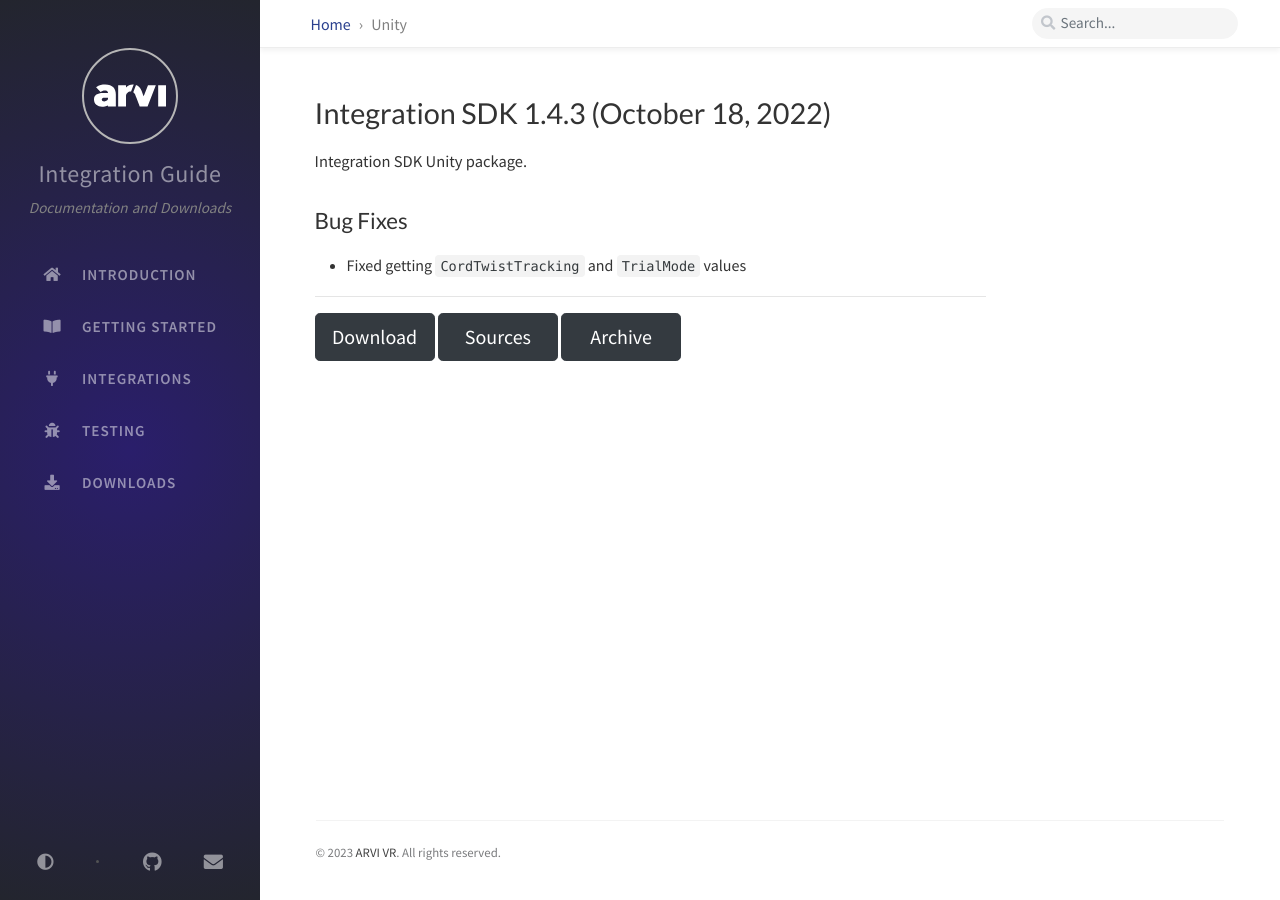
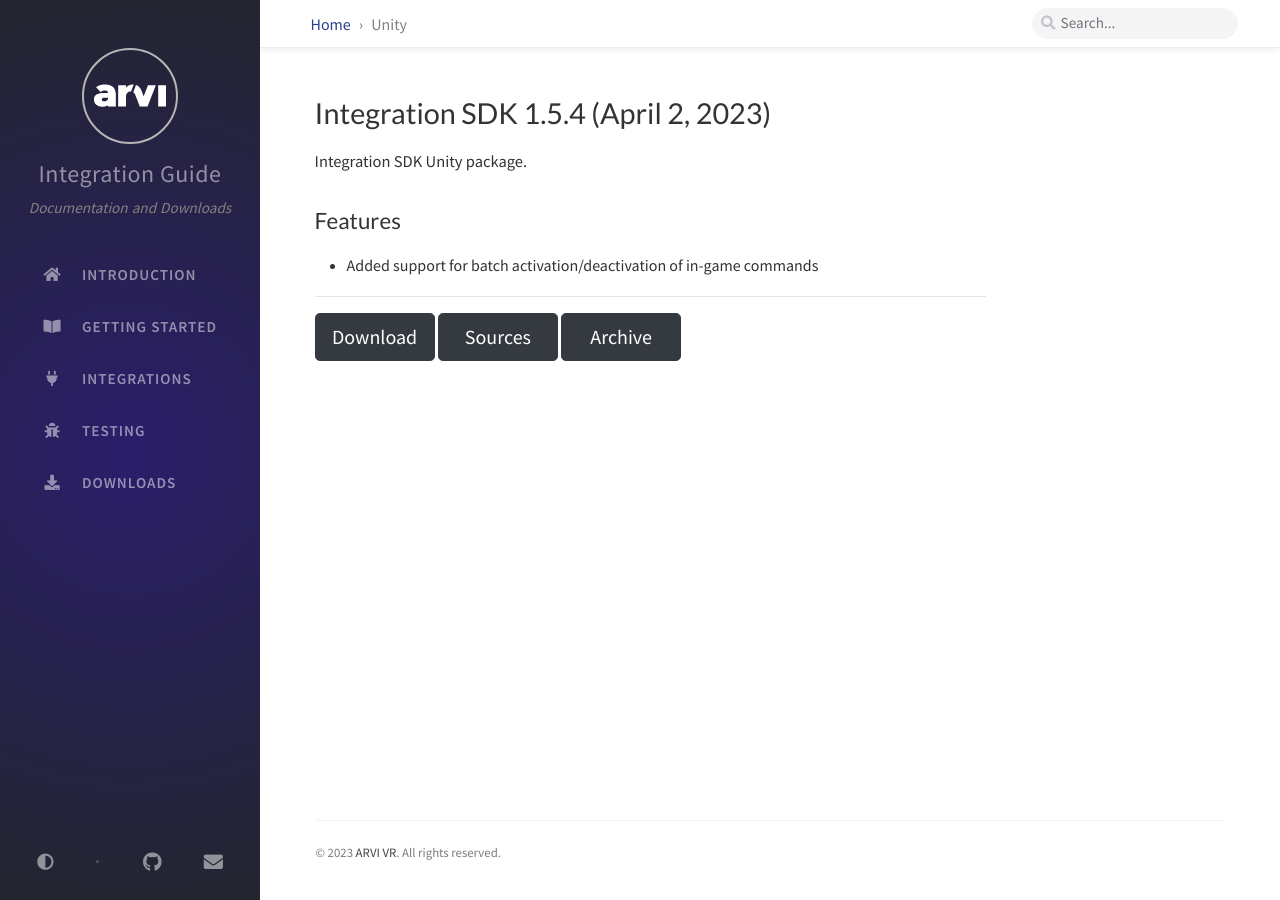
Before and after one commit to arvi-vr/integration-guide, a Jekyll site: the page built from _tabs/downloads-unity.md, in a window 1280 px wide. Built offline with Jekyll 4.4.1, drawn with Linux system fonts in a browser that asks for light colours; comment, search, counter and statistics services are not loaded.

Commit message:
Unity Integration SDK 1.5.4

```diff
--- a/_tabs/downloads-unity.md
+++ b/_tabs/downloads-unity.md
@@ -4,14 +4,14 @@
 menu: child
 ---
 
-# Integration SDK 1.4.3 (October 18, 2022)
+# Integration SDK 1.5.4 (April 2, 2023)
 
 Integration SDK Unity package.
 
-## Bug Fixes
-- Fixed getting `CordTwistTracking` and `TrialMode` values
+## Features
+- Added support for batch activation/deactivation of in-game commands
 
 <hr>
-<button onclick="window.open('https://github.com/arvi-vr/unity-integration/releases/download/1.4.3/Integration.SDK.1.4.3.unitypackage')" type="button" class="btn btn-dark btn-lg">Download</button>
+<button onclick="window.open('https://github.com/arvi-vr/unity-integration/releases/download/1.5.4/Integration.SDK.1.5.4.unitypackage')" type="button" class="btn btn-dark btn-lg">Download</button>
 <button onclick="window.open('https://github.com/arvi-vr/unity-integration')" type="button" class="btn btn-dark btn-lg">Sources</button>
 <button onclick="window.open('https://github.com/arvi-vr/unity-integration/releases')" type="button" class="btn btn-dark btn-lg">Archive</button>
```
